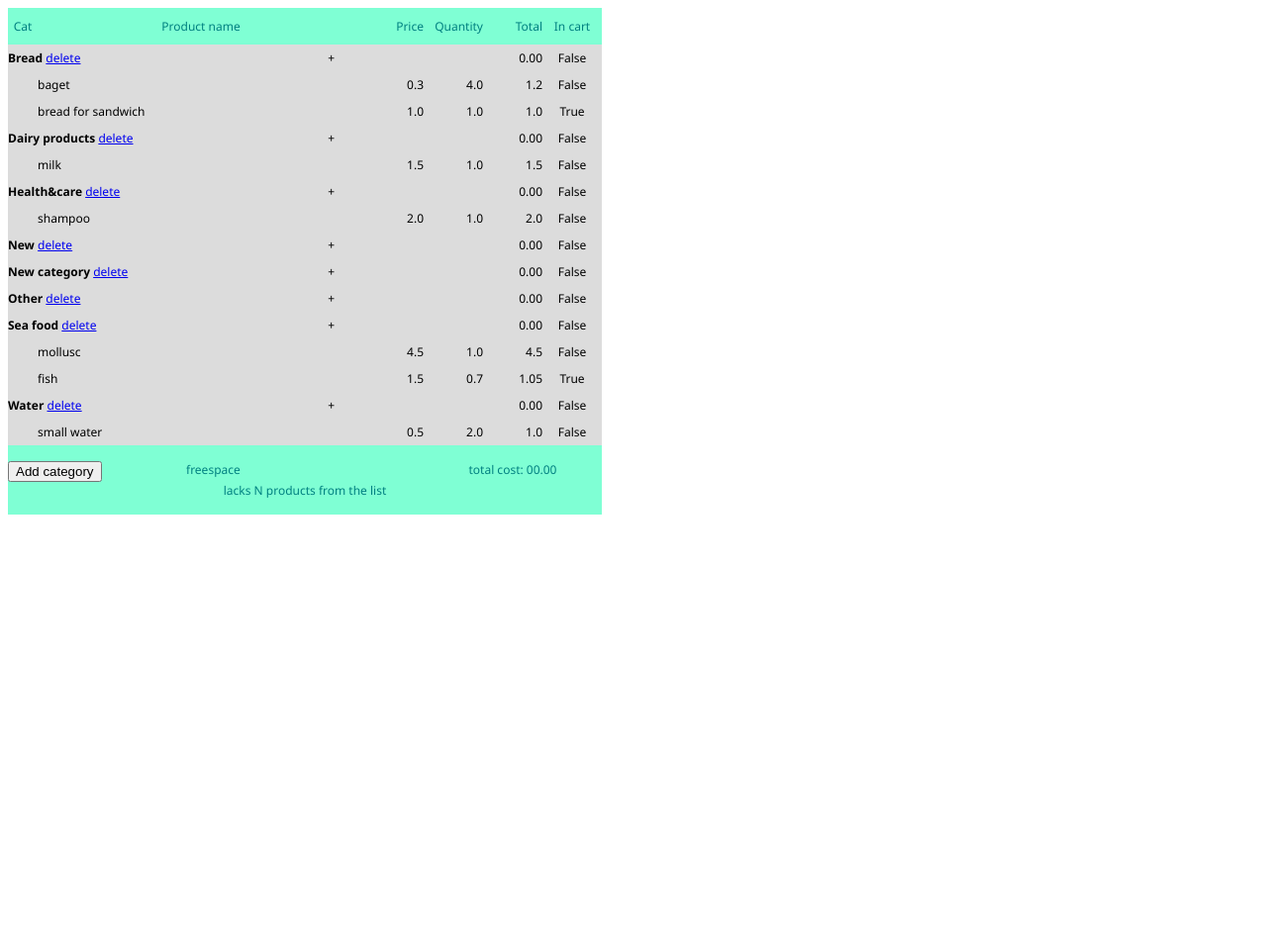
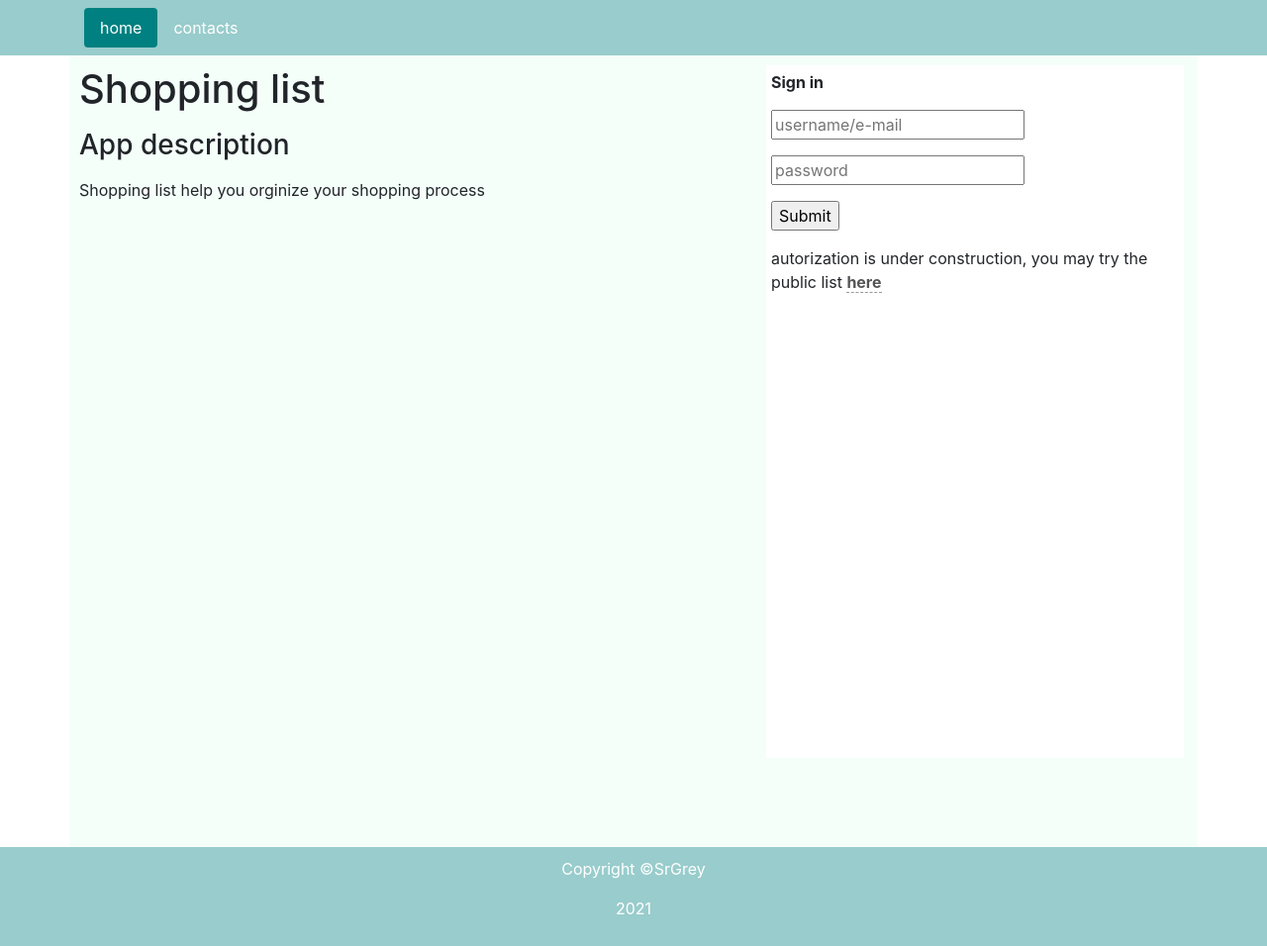
Before and after one commit to SrGrey/ListitWeb, a Django app: page / in a window 1280 px wide. Shown: the whole page at 99% size. Before the commit the page ends 520 px from the top, so only its background shows below. Run offline with Django 3.2, Linux system fonts and the light colour scheme; data comes from the database, SQL or seed files in the repository; both versions use the stored data as it was after the commit.

Commit message:
"index" page created, app moved to "shopping_list"

```diff
--- /dev/null
+++ b/listitapp/static/css/style_index.css
@@ -0,0 +1,150 @@
+.body {
+    font-family: Operator Mono SSm A,Operator Mono SSm B,Source Code Pro,Menlo,Consolas,Monaco,monospace;
+
+}
+
+html, body {
+    height: 100%;
+}
+
+.navbar {
+    background-color: #99CCCC;
+    width: 100%;
+}
+
+.nav-pills .nav-link.active, .nav-pills .show>.nav-link {
+    color: #fff !important;
+    background-color: teal !important;
+}
+
+.nav-link.parent-active {
+    color: teal !important;
+
+}
+
+
+
+.nav a {
+    color: white;
+}
+
+.nav a:hover {
+    color: #fff !important;
+    background-color: rgb(53, 168, 168) !important;
+}
+
+
+header {
+    text-align: center;
+    padding: 0px;
+    background-color: #99CCCC;
+
+}
+
+.b1 {
+
+    color: white; /* font color */
+    font-size: 10pt; /* font size */
+    border-color: rgb(211, 139, 5);
+    border-radius: 5px;
+    background: linear-gradient(to top, #e28b28, #ce7612 50%, #ebaa61 50%);
+    box-shadow: 1px 1px 2px black;
+    }
+
+
+.wrapper {
+    height: 100%;
+
+}
+
+.wrapper a:link {
+    text-decoration: none; /* take away underlining */
+    color: #555555;
+    border-bottom: 1px dashed #999999; /* underline */
+    font-weight: bold;
+}
+
+.wrapper a:visited {
+    color: #555555;
+}
+
+.wrapper  a:hover {
+    color: #000000;
+    border-bottom: .07em solid;
+}
+
+.wrapper  a:active {
+    color: #497DDD;
+    border-bottom: 1px dashed;
+}
+
+.content {
+    background-color: mintcream;
+    height: 100%;
+}
+
+.bg-white {
+    background-color:silver !important;
+}
+
+.small {
+    font-size: small;
+}
+
+.x-small {
+    font-size: x-small;
+}
+
+footer{
+    background-color: #99CCCC;
+    padding: 10px;
+}
+
+
+footer p{
+    color: #fff;
+}
+
+.row {
+    overflow: hidden !important;
+}
+
+
+.sidebar_container {
+    float: right;
+    width: 37%;
+    height: 700px;
+    padding: 5px;
+    margin: 10px 0 0 10px;
+    background-color: #fff;
+}
+
+.site-content {
+    width: 60%;
+    overflow: hidden;
+    margin: 10px 0 0 10px;
+}
+
+
+
+/* css mobile */
+
+@media only screeen
+and (min-device-width: 320px)
+and (max-device-width: 560px)
+
+
+.sidebar_container {
+    float: right;
+    width: 37%;
+    height: 700px;
+    padding: 5px;
+    margin: 10px 0 0 10px;
+    background-color: #fff;
+}
+
+.site-content {
+    width: 60%;
+    overflow: hidden;
+    margin: 10px 0 0 10px;
+}
--- a/listitapp/templates/listitapp/index.html
+++ b/listitapp/templates/listitapp/index.html
@@ -1,103 +1,95 @@
-<!DOCTYPE html>
+<!doctype html>
 <html lang="en">
   <head>
-    <meta charset="UTF-8">
-    <meta http-equiv="X-UA-Compatible" content="IE=edge">
-    <meta name="viewport" content="width=device-width, initial-scale=1.0">
-    <link rel="stylesheet" href="/static/css/style.css">
-    <title>ListIt</title>
+    <!-- Required meta tags -->
+    <meta charset="utf-8">
+    <meta name="viewport" content="width=device-width, initial-scale=1, shrink-to-fit=no">
+
+    <!-- main style -->
+    <!--link href="style.css" rel="stylesheet"-->
+
+    <link rel="stylesheet" href="/static/css/style_index.css">
+
+    <!-- Bootstrap CSS -->
+    <link rel="stylesheet" href="https://cdn.jsdelivr.net/npm/bootstrap@4.6.0/dist/css/bootstrap.min.css" integrity="sha384-B0vP5xmATw1+K9KRQjQERJvTumQW0nPEzvF6L/Z6nronJ3oUOFUFpCjEUQouq2+l" crossorigin="anonymous">
+
+    <title>Shopping list web application</title>
   </head>
+
   <body>
-    <div class="container appwidth">
+  <header>
+  <div class="container-fluid">
 	  <div class="row">
-            <div class="listheader container appwidth center">
+
+        <nav role="navigation" class="navbar">
+            <div class="container">
+                <div class="navbarCollapse" class="collapse navbar-collapse ">
+                    <ul class="nav nav-pills">
+                        <li class="nav-item"><a class="nav-link active" href="#">home</a></li>
+                        <!--li class="nav-item"><a class="nav-link" href="#">functions</a></li-->
+                        <li class="nav-item"><a class="nav-link" href="#">contacts</a></li>
+                    </ul>
+                </div>
+            </div>
+        </nav>
 
 
-                <div class="category" title="Category">Cat</div>
-                <div class="product-name">Product name</div>
-                <div class="price right">Price</div>
-                <div class="quantity right">Quantity</div>
-                <div class="total right">Total</div>
-                <div class="incart center">In cart</div>
+    </div>
+  </div>
+  </header>
+
+  <div class="wrapper">
+
+    <div class="container content">
+      <div class="row">
+
+        <div class="site-content">
+            <h1>Shopping list</h1>
+            <p>
+            <p><h3>App description</h3></p>
+            <p>Shopping list help you orginize your shopping process </p>
+
+            </p>
+        </div>
+
+        <div class="sidebar_container">
+            <p><b>Sign in</b></p>
+            <p>
+                <form>
+                    <p><input type="text" placeholder="username/e-mail"></p>
+                    <p><input type="password" placeholder="password"></p>
+                    <p><input type="submit"></p>
+                </form>
+            </p>
+            <p>autorization is under construction, you may try the public list <a href="/shopping_list"> here</a></p>
+        </div>
 
       </div>
     </div>
   </div>
 
-    <div class="container appwidth ">
-        <div class="row">
+  <footer>
 
-            {% for item in categories %}
-            <div class="row" style="background-color: aliceblue;">
-                <div class="listbody">
-                <div style="width: 50%;"><b>{{ item.name|capfirst }}</b>
-                    <a href="delete_category/{{ item.id }}">delete</a>
-                    <!--form id="delete_category" method="POST" action="/listitapp/delete_category">{% csrf_token %}
-                        <input type="submit" value="{{ item.name }}"  required name="delete">
-                        <!--button type="submit" required name="{{ item.name }}">delete</button-->
-
-                    <!--/form-->
-                </div>
-                <div style="width: 5%;" class="right">+</div>
-                <div style="width: 25%;"></div>
-                <div class="total right">0.00</div>
-                <div class="incart center">False</div>
-                </div>
-                {% for product in prods %}
-                {% if item.name|stringformat:"s" == product.category|stringformat:"s" %}
-                    <div class="row listbody">
-                        <div class="category"></div>
-                        <div class="product-name">{{ product.product_name }}</div>
-                        <div class="price right">{{ product.price }}</div>
-                        <div class="quantity right">{{ product.quantity }}</div>
-                        <div class="total right">{{ product.total_cost }}</div>
-                        <div class="incart center">{{ product.product_status }}</div>
-                    </div>
-                {% endif %}
-                {% endfor %}
-
-            </div>
-            {% endfor %}
-        </div>
+      <div class="container">
+          <p class="text-center"> Copyright &copy;SrGrey</p>
+          <p class="text-center">2021</p>
       </div>
 
-    <div class="container appwidth appfooter">
-        <div class="row " style="width: 100%; display: flex;">
-            <div style="width: 30%;">
-                <form id="show_add_form" style="display: none;" method="POST" action="/listitapp/create_category">{% csrf_token %}
-                    <input type="text" value=""  placeholder=" Add new category here" required name="new_category">
-                    <button type="submit">add</button>
-                    <button type="reset"  onclick="disp(document.getElementById('show_add_form'))">cancel</button>
-                </form>
-                <!--form method="POST" type="text" name="new_category"-->
-                <input id="add_button" type="button" value="Add category" onclick="disp(document.getElementById('show_add_form'))"  style="display: block;">
-            </div>
-            <div style="width: 40%;">freespace</div>
-            <div style="width: 30%; text-align: center;">total cost: 00.00</div>
-        </div>
-        <div class="row center" >lacks N products from the list</div>
-    </div>
+  </footer>
 
 
-    <script>
-        function disp(form) {
-            if (form.style.display == "none") {
-                form.style.display = "block"; hide_add_button(document.getElementById('add_button'))
-            } else {
-                form.style.display = "none"; hide_add_button(document.getElementById('add_button'))
-            }
-        }
 
-        function hide_add_button(input) {
-            if (input.style.display == "none") {
-                input.style.display = "block";
-            } else {
-                input.style.display = "none";
-            }
-        }
+    <!-- Optional JavaScript; choose one of the two! -->
 
-    </script>
+    <!-- Option 1: jQuery and Bootstrap Bundle (includes Popper) -->
+    <script src="https://code.jquery.com/jquery-3.5.1.slim.min.js" integrity="sha384-DfXdz2htPH0lsSSs5nCTpuj/zy4C+OGpamoFVy38MVBnE+IbbVYUew+OrCXaRkfj" crossorigin="anonymous"></script>
+    <script src="https://cdn.jsdelivr.net/npm/bootstrap@4.6.0/dist/js/bootstrap.bundle.min.js" integrity="sha384-Piv4xVNRyMGpqkS2by6br4gNJ7DXjqk09RmUpJ8jgGtD7zP9yug3goQfGII0yAns" crossorigin="anonymous"></script>
 
-
+    <!-- Option 2: Separate Popper and Bootstrap JS -->
+    <!--
+    <script src="https://code.jquery.com/jquery-3.5.1.slim.min.js" integrity="sha384-DfXdz2htPH0lsSSs5nCTpuj/zy4C+OGpamoFVy38MVBnE+IbbVYUew+OrCXaRkfj" crossorigin="anonymous"></script>
+    <script src="https://cdn.jsdelivr.net/npm/popper.js@1.16.1/dist/umd/popper.min.js" integrity="sha384-9/reFTGAW83EW2RDu2S0VKaIzap3H66lZH81PoYlFhbGU+6BZp6G7niu735Sk7lN" crossorigin="anonymous"></script>
+    <script src="https://cdn.jsdelivr.net/npm/bootstrap@4.6.0/dist/js/bootstrap.min.js" integrity="sha384-+YQ4JLhjyBLPDQt//I+STsc9iw4uQqACwlvpslubQzn4u2UU2UFM80nGisd026JF" crossorigin="anonymous"></script>
+    -->
   </body>
 </html>
--- a/listitapp/urls.py
+++ b/listitapp/urls.py
@@ -4,6 +4,8 @@ from . import views #index, create_category, delete_category
 
 urlpatterns = [
     path('', views.index),
+    path('listitapp', views.index),
     path('create_category', views.create_category),
     path('delete_category/<str:pk>', views.delete_category),
+    path('shopping_list', views.shopping_list)
 ]
--- a/listitapp/views.py
+++ b/listitapp/views.py
@@ -3,8 +3,32 @@ from django.http import HttpResponseRedirect
 
 from .models import Products, Category
 
+### working code ###
+#def index(request):
+#    prods = Products.objects.order_by('category', 'product_status', 'product_name')
+#    categories = Category.objects.order_by('name')
+#    context = {
+#        'prods': prods,
+#        'categories': categories,
+##       'total_sum': product.price ,
+#    }
+#    return render(request, 'listitapp/index.html', context)
+### working code ###
+
+### changes ###
 
 def index(request):
+#    prods = Products.objects.order_by('category', 'product_status', 'product_name')
+#    categories = Category.objects.order_by('name')
+#    context = {
+#        'prods': prods,
+#        'categories': categories,
+# #       'total_sum': product.price ,
+#    }
+    return render(request, 'listitapp/index.html') #HttpResponseRedirect('listitapp/index.html')
+
+
+def shopping_list(request):
     prods = Products.objects.order_by('category', 'product_status', 'product_name')
     categories = Category.objects.order_by('name')
     context = {
@@ -12,7 +36,9 @@ def index(request):
         'categories': categories,
  #       'total_sum': product.price ,
     }
-    return render(request, 'listitapp/index.html', context)
+    return render(request, 'listitapp/shopping_list.html', context)
+
+### changes ###
 
 
 def create_category(request):
@@ -20,10 +46,10 @@ def create_category(request):
        new_category = Category()
        new_category.name = request.POST['new_category']
        new_category.save()
-    return  HttpResponseRedirect('/listitapp/')
+    return  HttpResponseRedirect('/listitapp/shopping_list')
 
 
 def delete_category(request, pk):
     category_to_delete = Category.objects.get(id=pk)
     category_to_delete.delete()
-    return HttpResponseRedirect('/')
+    return HttpResponseRedirect('/listitapp/shopping_list')
```
Also changed, not shown: listitapp/templates/listitapp/index1.html (added, +103 -0 lines), listitapp/templates/listitapp/shopping_list.html (added, +103 -0 lines), db.sqlite3. Lines whose indentation alone changed are shown as unchanged.
